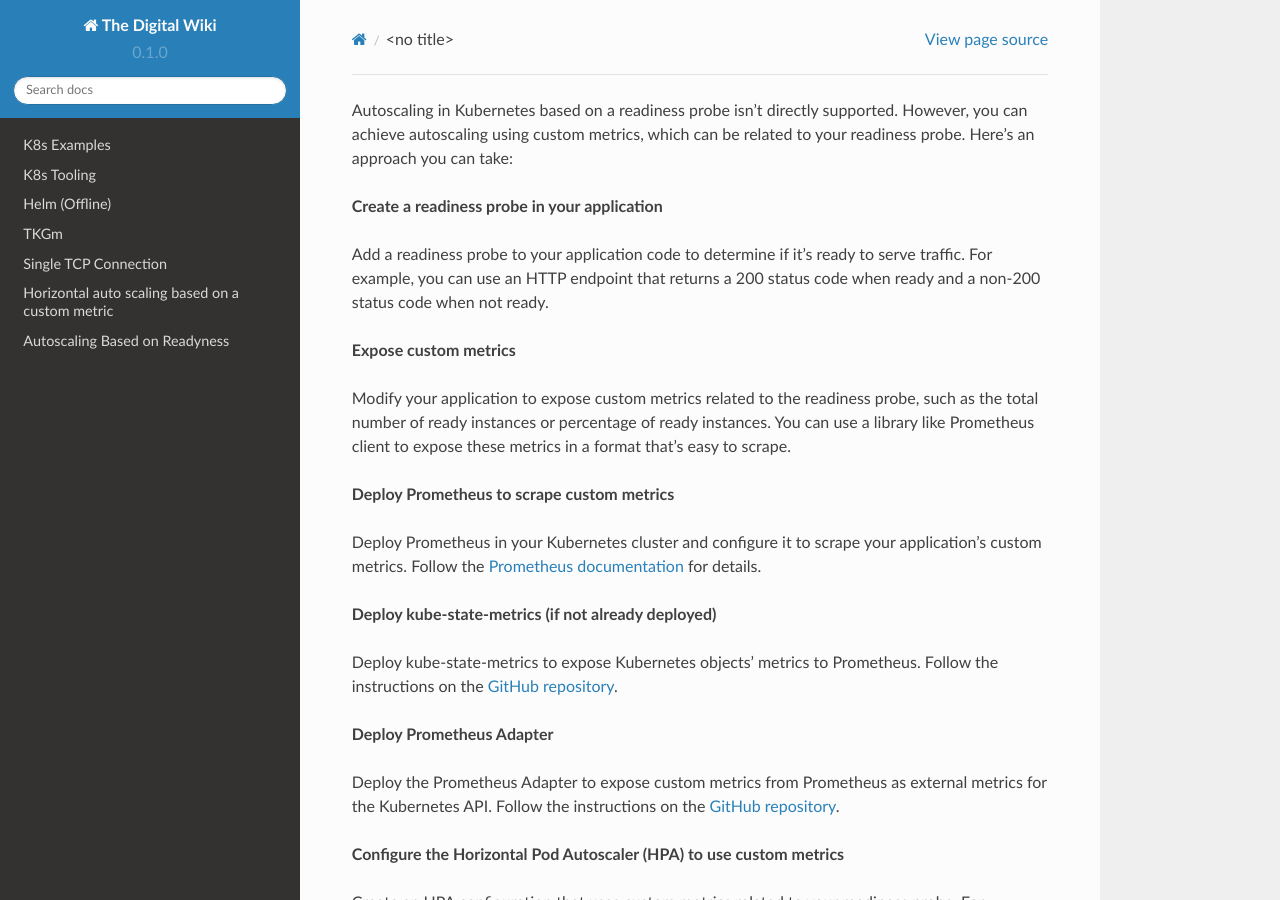
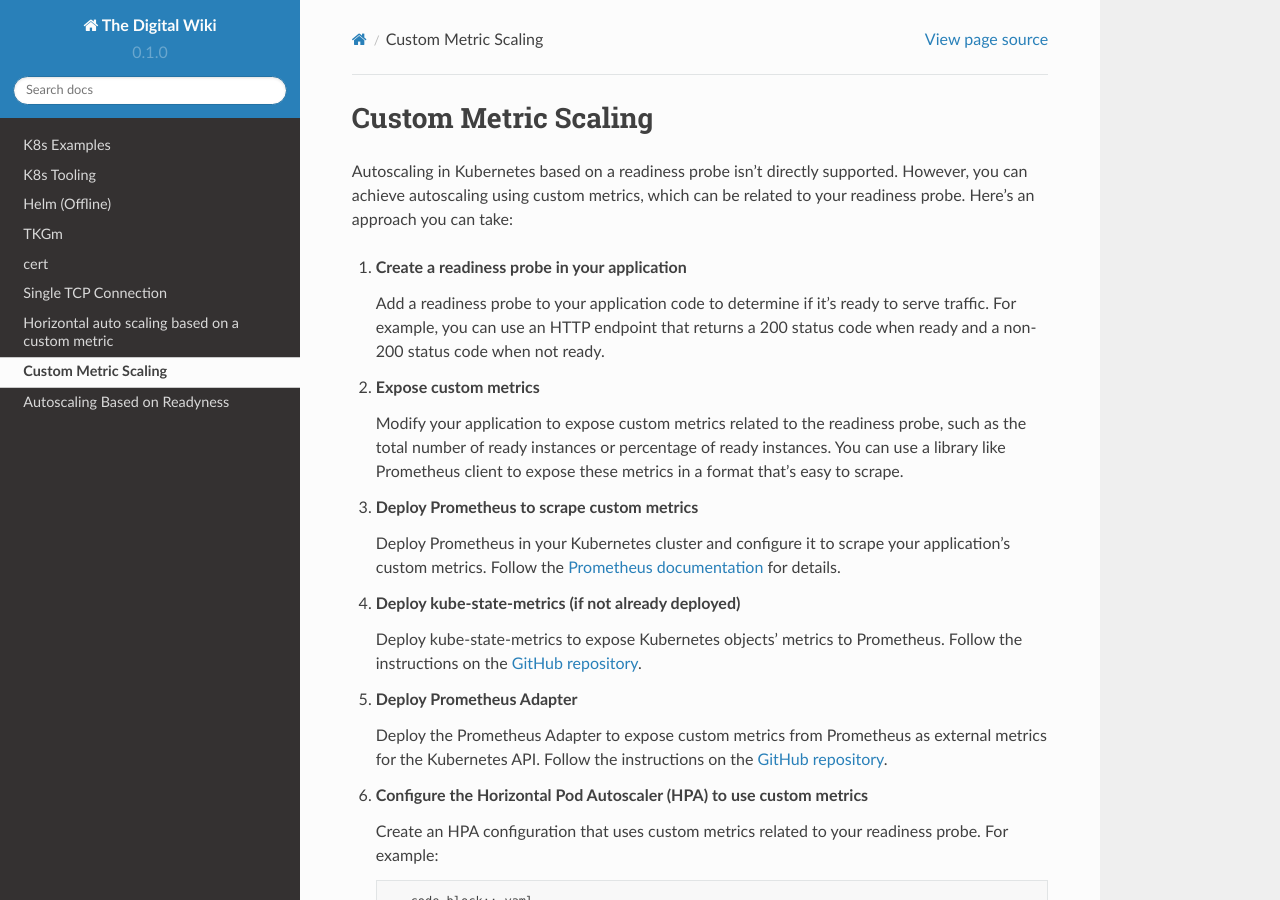
Before and after one commit to digital951/readthedocs, a Sphinx documentation site: the page built from docs/source/metricscale.rst, in a window 1280 px wide and 900 px high. Built offline with Sphinx 7.4.7 and the Read the Docs theme 2.0.0, drawn with Linux system fonts in a browser that asks for light colours.

Commit message:
Fixed syntax issues

```diff
--- a/docs/source/cert.rst
+++ b/docs/source/cert.rst
@@ -1,3 +1,6 @@
+cert
+=====
+
 The following example shows how you could create an Nginx pod in Kubernetes that uses a secret to store an SSL certificate.
 
 Firstly, let's assume that you've already created a Secret resource that contains your SSL certificate and key. The secret might be created as follows:
--- a/docs/source/metricscale.rst
+++ b/docs/source/metricscale.rst
@@ -1,3 +1,6 @@
+Custom Metric Scaling
+=====
+
 Autoscaling in Kubernetes based on a readiness probe isn't directly supported. However, you can achieve autoscaling using custom metrics, which can be related to your readiness probe. Here's an approach you can take:
 
 1. **Create a readiness probe in your application**
```
